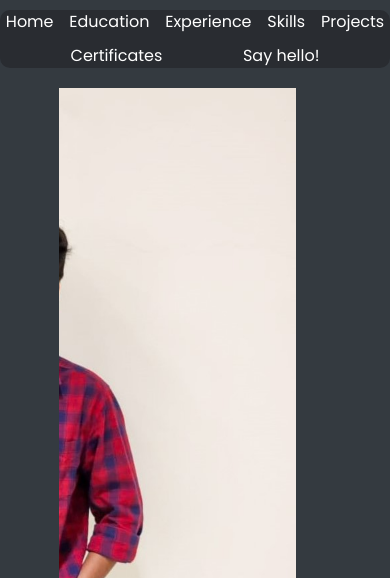
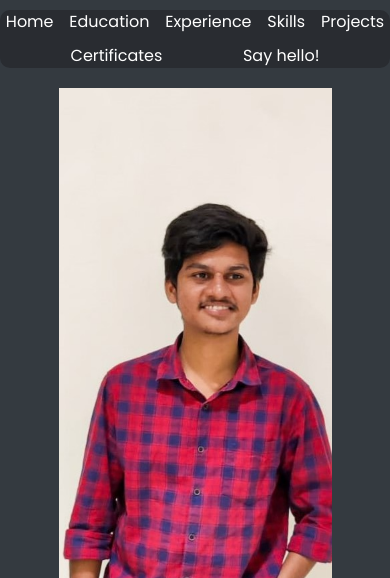
Before and after one commit to aytid/Portfolio, a plain HTML site: page index.html in a window 390 px wide. Shown: the top 578 px of the page. Drawn offline with nearby package versions, Linux system fonts and the light colour scheme.

Commit message:
Update styles.css

```diff
--- a/styles.css
+++ b/styles.css
@@ -354,7 +354,7 @@ body {
        .profile img {
         border-radius: 0%;
         object-fit:cover;
-        object-position: -350px center;
+        object-position: -150px center;
         width: 100%;
       }
       .nav{
```
